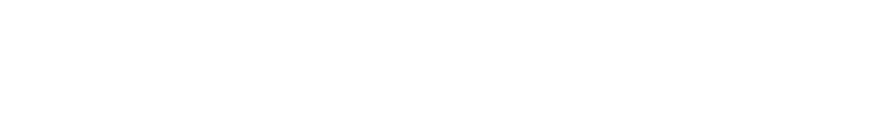
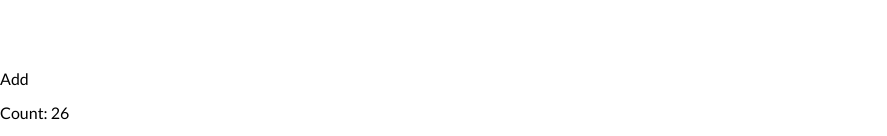
Before and after one commit to scottqmn/starter-next, a Next.js app: page / in a window 1280 px wide. Shown: the part 730-866 px from the top of the page, without its empty margins (0-887 px from the left). Before the commit the page ends 800 px from the top, so only its background shows below. Built offline with nearby package versions, Linux system fonts and the light colour scheme.

Commit message:
PropTypes, jsx file support

```diff
--- /dev/null
+++ b/components/Counter.jsx
@@ -0,0 +1,26 @@
+/* eslint-disable no-console */
+import { useState, useEffect } from 'react'
+import PropTypes from 'prop-types'
+
+const Counter = ({ initialCount = 0 }) => {
+  const [count, setCount] = useState(initialCount)
+
+  useEffect(() => {
+    console.log(`Setting count: ${count}`)
+  }, [count])
+
+  return (
+    <div>
+      <button type='button' onClick={() => setCount((prev) => prev + 1)}>
+        Add
+      </button>
+      <p>Count: {count}</p>
+    </div>
+  )
+}
+
+Counter.propTypes = {
+  initialCount: PropTypes.number,
+}
+
+export default Counter
--- a/package.json
+++ b/package.json
@@ -13,6 +13,7 @@
     "clsx": "^1.1.1",
     "next": "10.0.0",
     "normalize.css": "^8.0.1",
+    "prop-types": "^15.7.2",
     "react": "17.0.1",
     "react-dom": "17.0.1"
   },
--- a/pages/index.tsx
+++ b/pages/index.tsx
@@ -1,6 +1,12 @@
 import Intro from '../components/Intro'
+import Counter from '../components/Counter'
 
 const Index: React.FC = () => {
-  return <Intro />
+  return (
+    <div>
+      <Intro />
+      <Counter initialCount={26} />
+    </div>
+  )
 }
 export default Index
```
